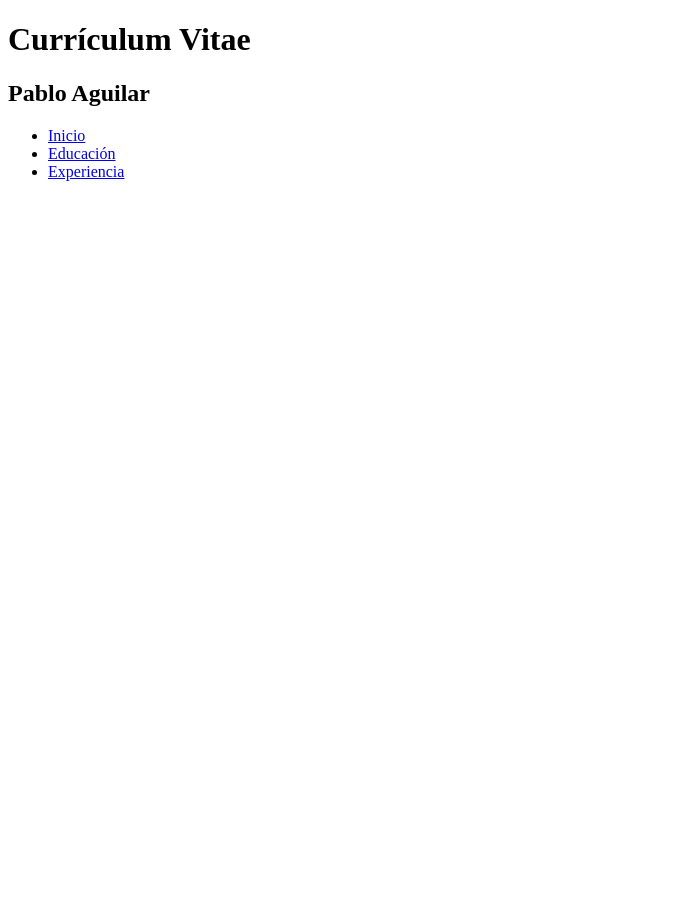
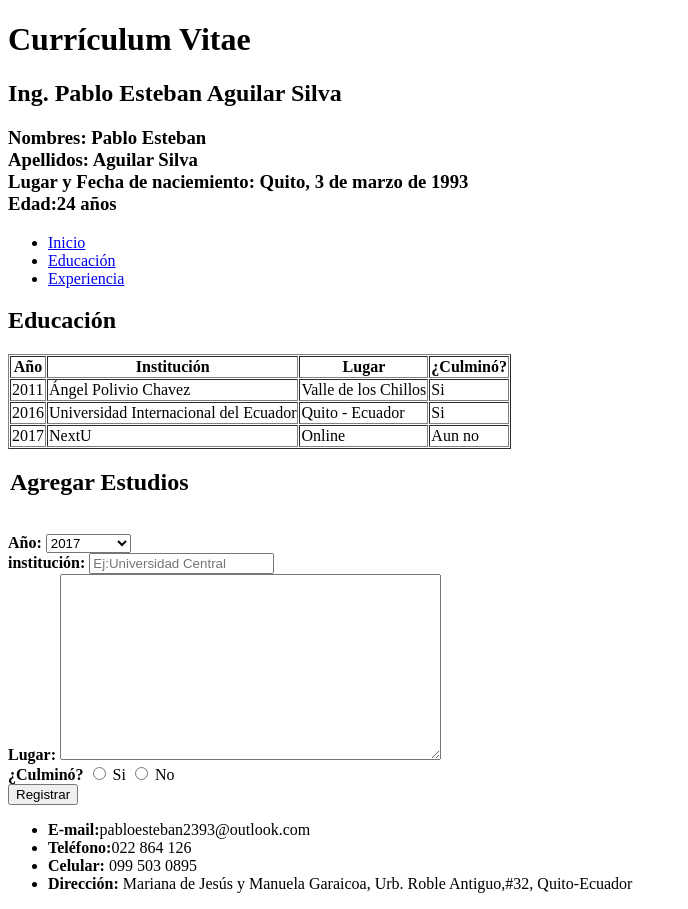
Before and after one commit to PabloEsteban93/Curr-culum-Vitae-Digital, a plain HTML site: page educacion.html in a window 1280 px wide. Shown: the whole page, without its empty margins (0-688 px from the left). Before the commit the page ends 800 px from the top, so only its background shows below. Drawn offline with Linux system fonts and the light colour scheme.

Commit message:
educacion completo
pagina educacion finalizada

```diff
--- a/educacion.html
+++ b/educacion.html
@@ -9,7 +9,13 @@
     <header>
       <h1> Currículum Vitae
       </h1>
-      <h2> Pablo Aguilar </h2>
+      <h2> Ing. Pablo Esteban Aguilar Silva </h2>
+      <p>
+        <h3><strong>Nombres:</strong> Pablo Esteban</br>
+        <strong>Apellidos:</strong> Aguilar Silva</br>
+        <strong>Lugar y Fecha de naciemiento:</strong> Quito, 3 de marzo de 1993</br>
+        <strong>Edad:</strong>24 años</h3>
+      </p>
     </header>
     <nav>
     <ul>
@@ -19,10 +25,87 @@
     </ul>
     </nav>
     <section>
-
+      <h2> Educación </h2>
+      <table border="1", cellpading="12", cellspacing="1">
+        <thead>
+          <tr>
+            <th>Año</th>
+            <th>Institución</th>
+            <th>Lugar</th>
+            <th>¿Culminó?</th>
+          </tr>
+        </thead>
+        <tbody>
+          <tr>
+            <td>2011</td>
+            <td>Ángel Polivio Chavez</td>
+            <td>Valle de los Chillos</td>
+            <td>Si</td>
+          </tr>
+          <tr>
+            <td>2016</td>
+            <td>Universidad Internacional del Ecuador</td>
+            <td>Quito - Ecuador</td>
+            <td>Si</td>
+          </tr>
+          <tr>
+            <td>2017</td>
+            <td>NextU</td>
+            <td>Online</td>
+            <td>Aun no</td>
+          </tr>
+        </tbody>
+      </table>
+    </section>
+    <section>
+      <form name="formestudios" autocomplete="on">
+      <legend><h2>Agregar Estudios</h2></legend><br>
+        <label for="Año"><strong>Año:</strong></label>
+        <select id="Año" required>
+          <option>2017</option>
+          <option>2016</option>
+          <option>2015</option>
+          <option>2014</option>
+          <option>2013</option>
+          <option>2012</option>
+          <option>2011</option>
+          <option>2010</option>
+          <option>2009</option>
+          <option>2008</option>
+          <option>2007</option>
+          <option>2006</option>
+          <option>2005</option>
+          <option>2004</option>
+          <option>2003</option>
+          <option>2002</option>
+          <option>2001</option>
+          <option>2000</option>
+          <option>1999</option>
+          <option>1998</option>
+          <option>año previo</option>
+        </select>
+        <br>
+      <label for="institucion"><strong>institución:</strong></label>
+        <input type="Text" name="institucion" placeholder="Ej:Universidad Central" id="institucion" required>
+        <br>
+      <label for="areatexto"><strong>Lugar:</strong></label>
+        <textarea name="areatexto" rows="12" cols="45" id="areatexto" required></textarea>
+        <br>
+      <label for="culm"><strong>¿Culmin&oacute;?</strong></label>
+  			<input type="radio" name="culm"> Si
+  			<input type="radio" name="culm"> No
+  		   <br>
+  			<input type="submit" value="Registrar">
+        <br>
+  		</form>
     </section>
     <footer>
-
+      <ul>
+        <li><strong>E-mail:</strong>pabloesteban2393@outlook.com</li>
+        <li><strong>Teléfono:</strong>022 864 126</li>
+        <li><strong>Celular:</strong> 099 503 0895</li>
+        <li><strong>Dirección:</strong> Mariana de Jesús y Manuela Garaicoa, Urb. Roble Antiguo,#32, Quito-Ecuador</li>
+      </ul>
     </footer>
   </body>
 </html>
```
